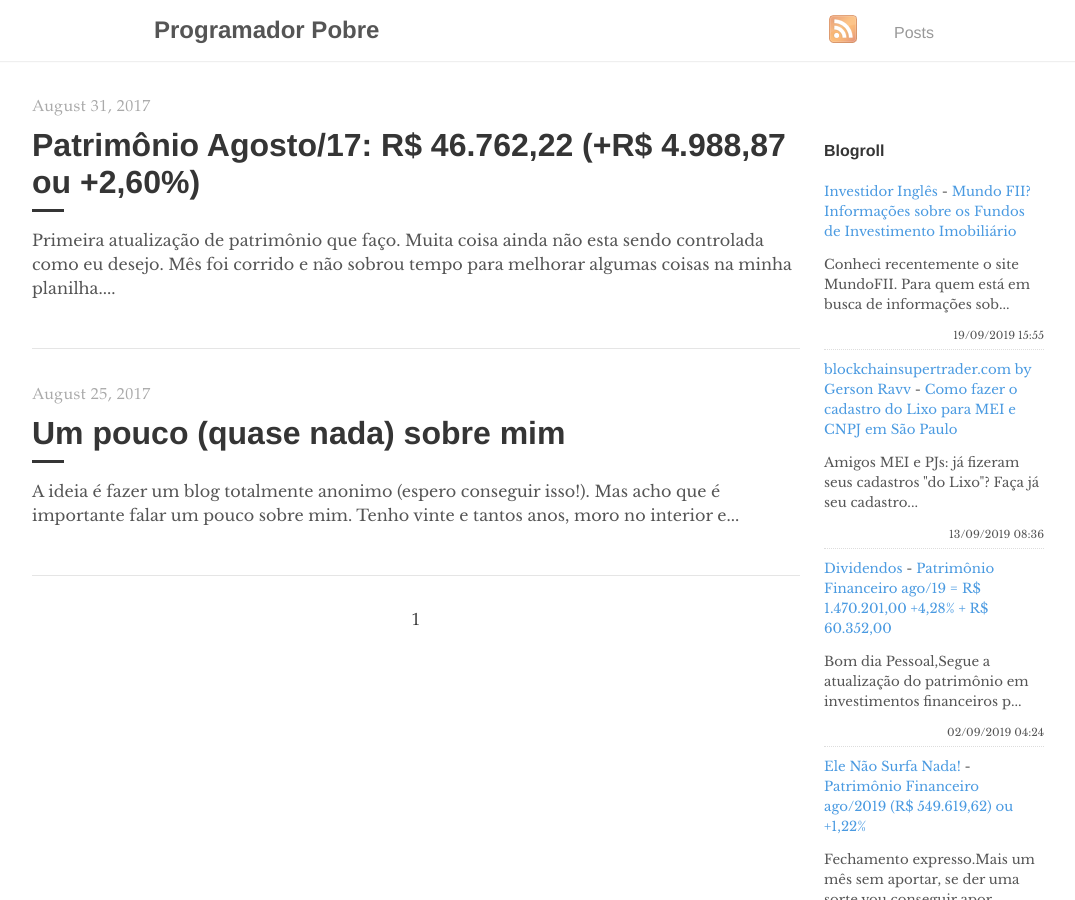
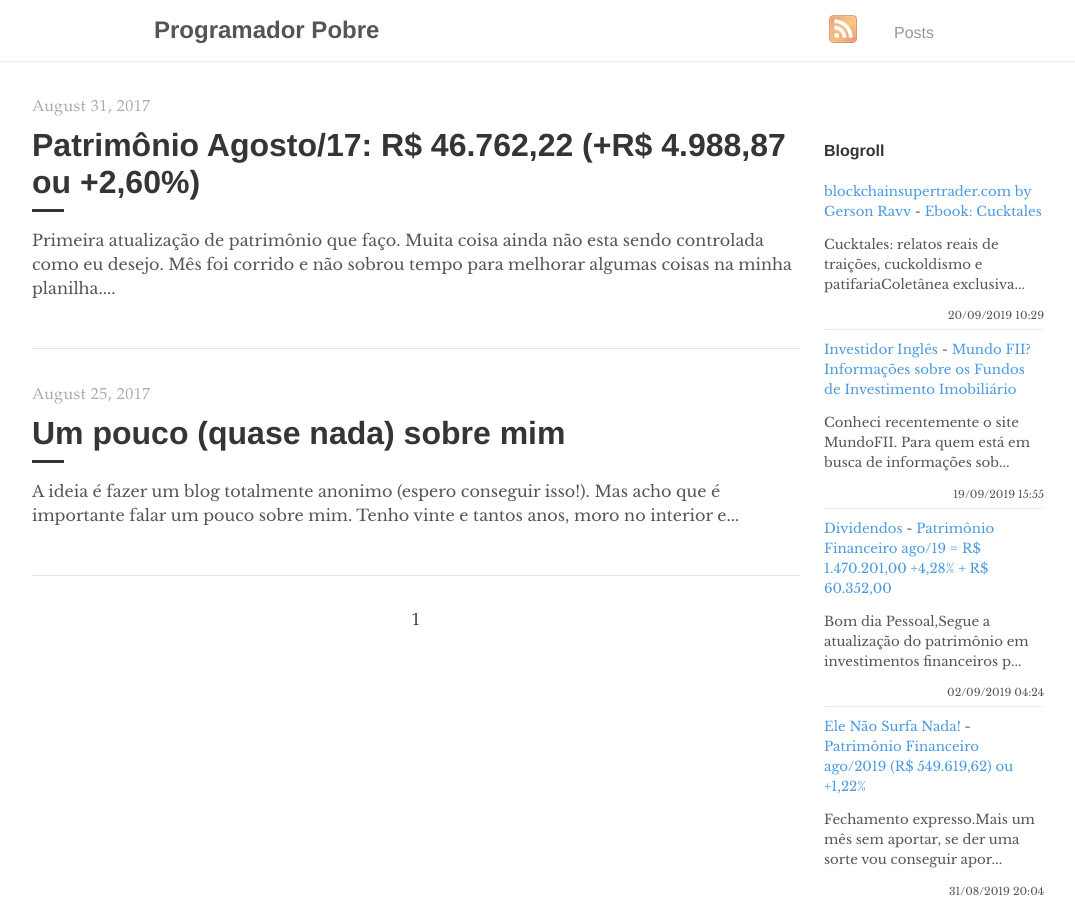
Before and after one commit to programadorpobre/programadorpobre.github.io, a Jekyll site: the page built from index.html, in a window 1280 px wide and 900 px high. Shown: the whole window, without its empty margins (96-1171 px from the left). Built offline with Jekyll 4.4.1, drawn with Linux system fonts in a browser that asks for light colours; the list of posts is cut into pages by our own code; comment, search, counter and statistics services are not loaded.

Commit message:
[ci skip] travis #776

```diff
--- a/_includes/feed-entries.html
+++ b/_includes/feed-entries.html
@@ -1,12 +1,12 @@
+<div class="feed-entry">
+    <a class="feed-entry-site-name" href="http://www.blockchainsupertrader.com/">blockchainsupertrader.com by Gerson Ravv</a> - <a class="feed-entry-title" href="http://www.blockchainsupertrader.com/2019/09/ebook-cucktales.html">Ebook: Cucktales</a>
+    <p class="feed-entry-summary">Cucktales: relatos reais de traições, cuckoldismo e patifariaColetânea exclusiva...</p>
+    <time datetime="2019-09-20T10:29:00.003-03:00">20/09/2019 10:29</time>
+</div>
 <div class="feed-entry">
     <a class="feed-entry-site-name" href="https://www.investidoringles.com/">Investidor Inglês</a> - <a class="feed-entry-title" href="https://www.investidoringles.com/2019/09/informacoes-sobre-fundos-investimento-imobiliarios.html">Mundo FII? Informações sobre os Fundos de Investimento Imobiliário</a>
     <p class="feed-entry-summary">Conheci recentemente o site MundoFII. Para quem está em busca de informações sob...</p>
     <time datetime="2019-09-19T15:55:00.000-03:00">19/09/2019 15:55</time>
-</div>
-<div class="feed-entry">
-    <a class="feed-entry-site-name" href="http://www.blockchainsupertrader.com/">blockchainsupertrader.com by Gerson Ravv</a> - <a class="feed-entry-title" href="http://www.blockchainsupertrader.com/2019/09/como-fazer-o-cadastro-do-lixo-para-mei.html">Como fazer o cadastro do Lixo para MEI e CNPJ em São Paulo</a>
-    <p class="feed-entry-summary">Amigos MEI e PJs: já fizeram seus cadastros "do Lixo"?&nbsp;Faça já seu cadastro...</p>
-    <time datetime="2019-09-13T08:36:00.002-03:00">13/09/2019 08:36</time>
 </div>
 <div class="feed-entry">
     <a class="feed-entry-site-name" href="http://bonsdividendos.blogspot.com/">Dividendos</a> - <a class="feed-entry-title" href="http://bonsdividendos.blogspot.com/2019/09/patrimonio-financeiro-ago19-r-147020100.html">Patrimônio Financeiro ago/19 = R$ 1.470.201,00 +4,28% + R$ 60.352,00</a>
```
